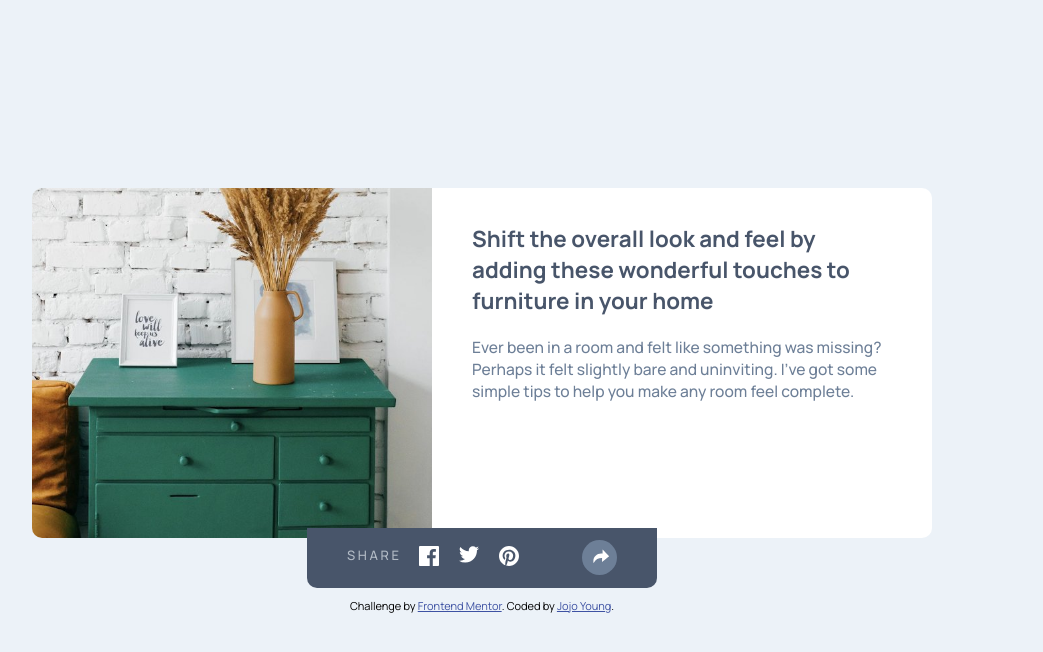
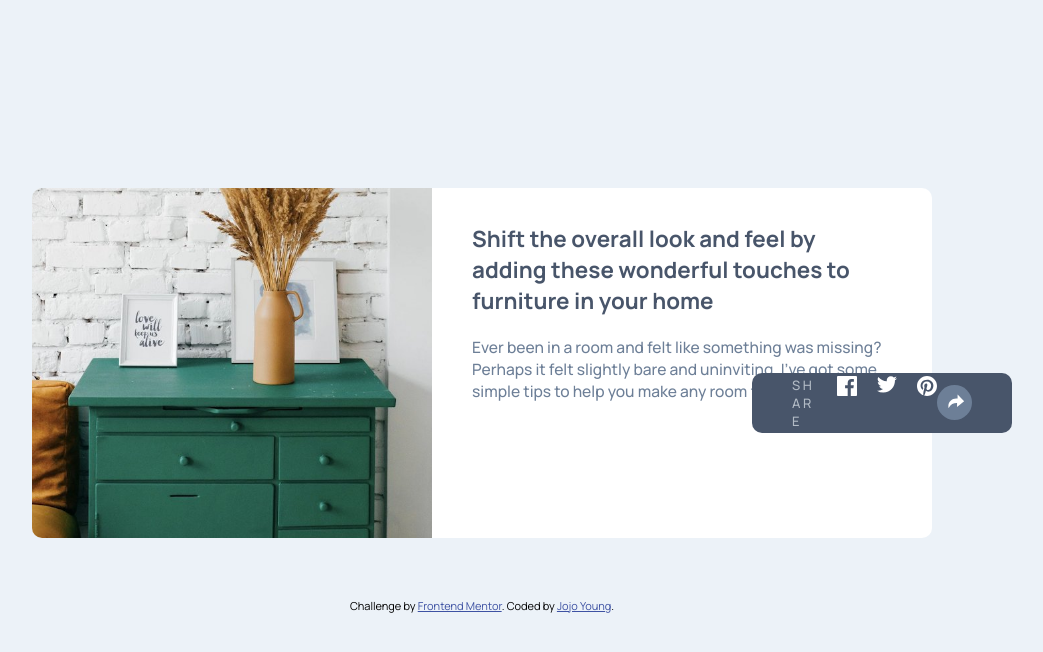
Before and after one commit to youngjorisky/article-preview-component, a plain HTML site: page index.html in a window 1536 px wide. Both pictures are taken after a click on the picture 1160 px from the left and 499 px from the top of the page. Shown: the whole page, without its empty margins (286-1329 px from the left). Drawn offline with Linux system fonts and the light colour scheme.

Commit message:
Update article.css

```diff
--- a/article.css
+++ b/article.css
@@ -117,6 +117,7 @@ p{
         display: flex;
         width: 900px;
         max-height: 350px;
+        margin: 0px 20px;
     }
     .lower-side{
         padding-right: 40px;
@@ -146,4 +147,19 @@ p{
     .name{
         padding-bottom: 2px;
     }
+    .share-open-container{
+        width: 180px;
+        height:60px;
+        border-radius: 10px;
+        top: -165px;
+        left: 400px;
+        position: relative;
+        color: white;
+        background-color: hsl(217, 19%, 35%);
+        display: flex;
+        flex-direction: row;
+        justify-content: space-between;
+        align-items: center;
+        padding: 0px 40px;
+    }
 }
```
